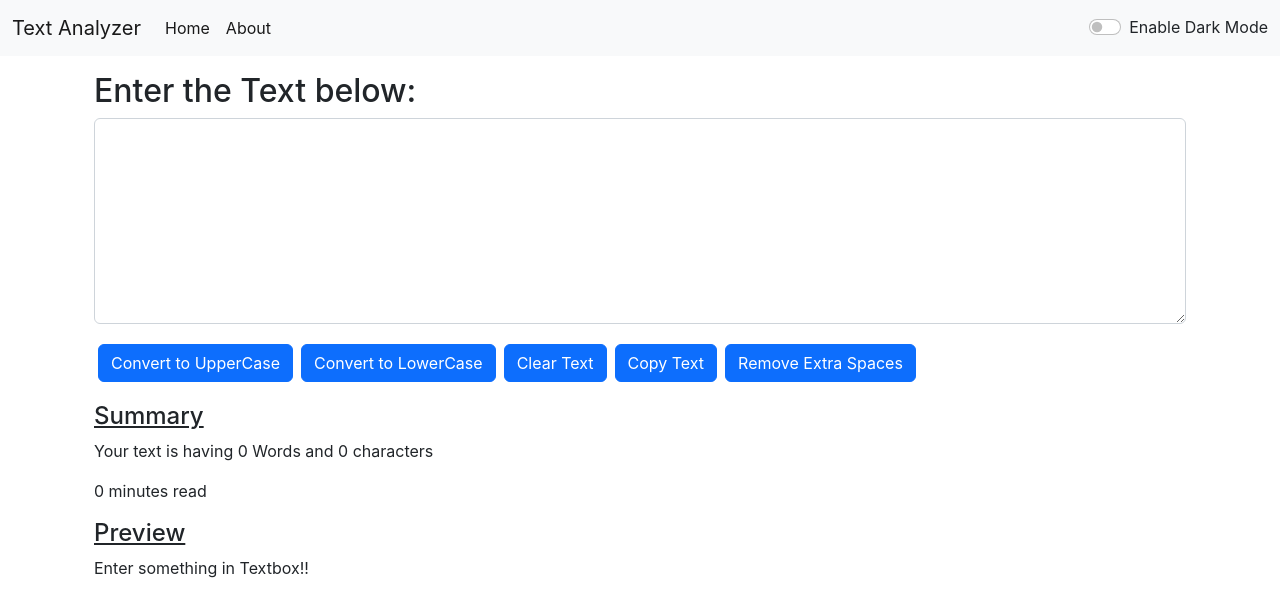
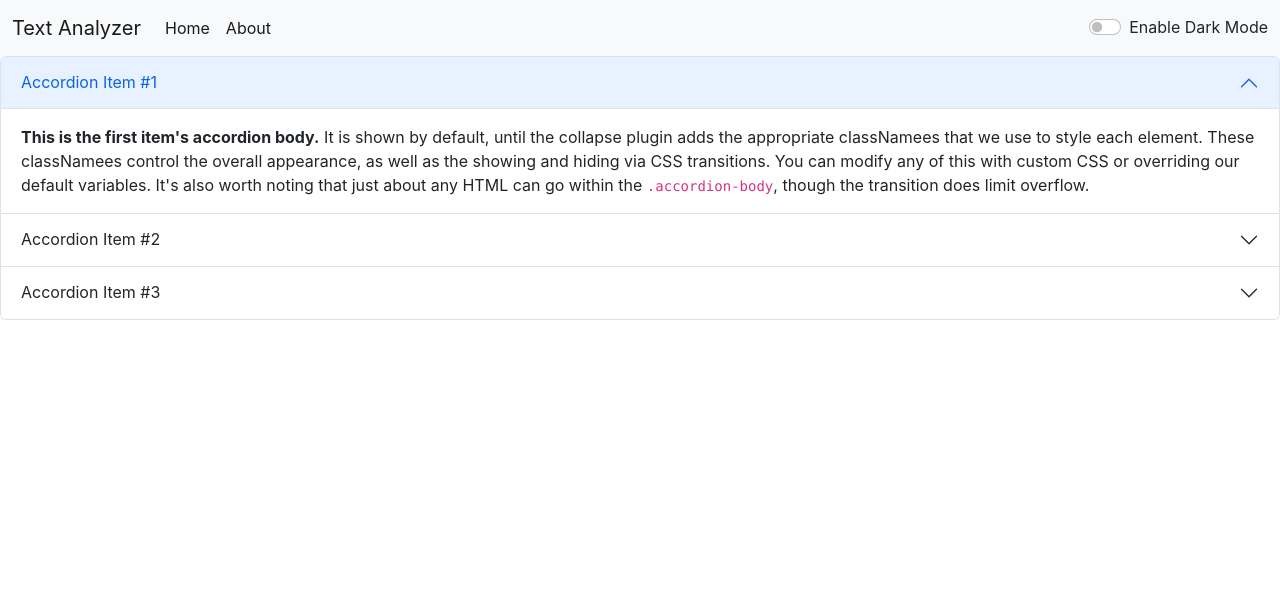
Before and after one commit to UtkarshDhavale/Text-Analyzer, a React (Create React App) app: page /about in a window 1280 px wide. Shown: the top 616 px of the page. Built offline with nearby package versions, Linux system fonts and the light colour scheme.

Commit message:
restoring

```diff
--- a/package.json
+++ b/package.json
@@ -1,5 +1,4 @@
 {
-  "homepage": "https://UtkarshDhavale.github.io/Text-Analyzer-React",
   "name": "my-app",
   "version": "0.1.0",
   "private": true,
@@ -14,8 +13,6 @@
     "web-vitals": "^2.1.4"
   },
   "scripts": {
-    "predeploy": "npm run build",
-    "deploy": "gh-pages -d build",
     "start": "react-scripts start",
     "build": "react-scripts build",
     "test": "react-scripts test",
--- a/src/App.js
+++ b/src/App.js
@@ -3,13 +3,13 @@ import Navbar from './components/Navbar';
 import TextForm from './components/TextForm';
 import React, {useState} from 'react'
 import Alert from './components/Alert';
-//import About from './components/About';
-/*import {
+import About from './components/About';
+import {
   BrowserRouter,
   Routes,
   Route
 } from "react-router-dom";
-*/
+
 
 function App() {
 
@@ -44,11 +44,10 @@ function App() {
 
   return (
     <>
-    {/*<BrowserRouter>*/}
+    <BrowserRouter>
     <Navbar title="Text Analyzer" mode={mode} toggleMode={toggleMode}/>
     <Alert alert = {alert}/>
-    {/*
-        <Routes>
+    <Routes>
         <Route exact path="/" element={
           <div className="container-fluid">
             <TextForm heading = "Enter the Text below:" upperCase = "Convert to UpperCase" lowerCase = "Convert to LowerCase" heading1 = "Summary" clear = "Clear Text" mode={mode} showAlert = {showAlert}/>
@@ -56,11 +55,7 @@ function App() {
         } />
         <Route exact path="about" element={<About/>}/>
       </Routes>
-      */}
-    {/*</BrowserRouter>*/}
-        <div className="container-fluid">
-          <TextForm heading = "Enter the Text below:" upperCase = "Convert to UpperCase" lowerCase = "Convert to LowerCase" heading1 = "Summary" clear = "Clear Text" mode={mode} showAlert = {showAlert}/>
-        </div>
+    </BrowserRouter>
     </>
   );
 }
--- a/src/components/Navbar.js
+++ b/src/components/Navbar.js
@@ -1,6 +1,6 @@
 import React from 'react'
 import PropTypes from 'prop-types'
-//import {Link} from "react-router-dom";
+import {Link} from "react-router-dom";
 
 export default function Navbar(props) {
 
@@ -8,17 +8,17 @@ export default function Navbar(props) {
     <div>
         <nav className={`navbar navbar-expand-lg navbar-${props.mode} bg-${props.mode}`}>
           <div className="container-fluid">
-            <a className="navbar-brand" to="/">{props.title}</a>
+            <Link className="navbar-brand" to="/">{props.title}</Link>
             <button className="navbar-toggler" type="button" data-bs-toggle="collapse" data-bs-target="#navbarSupportedContent" aria-controls="navbarSupportedContent" aria-expanded="false" aria-label="Toggle navigation">
               <span className="navbar-toggler-icon"></span>
             </button>
             <div className="collapse navbar-collapse" id="navbarSupportedContent">
               <ul className="navbar-nav me-auto mb-2 mb-lg-0">
                 <li className="nav-item">
-                  <a className="nav-link active" href="#">{props.home}</a>
+                  <Link className="nav-link active" to="/">{props.home}</Link>
                 </li>
                 <li className="nav-item">
-                  <a className="nav-link active" href="#">{props.about}</a>
+                  <Link className="nav-link active" to="/about">{props.about}</Link>
                 </li>
               </ul>
               {/*
```
